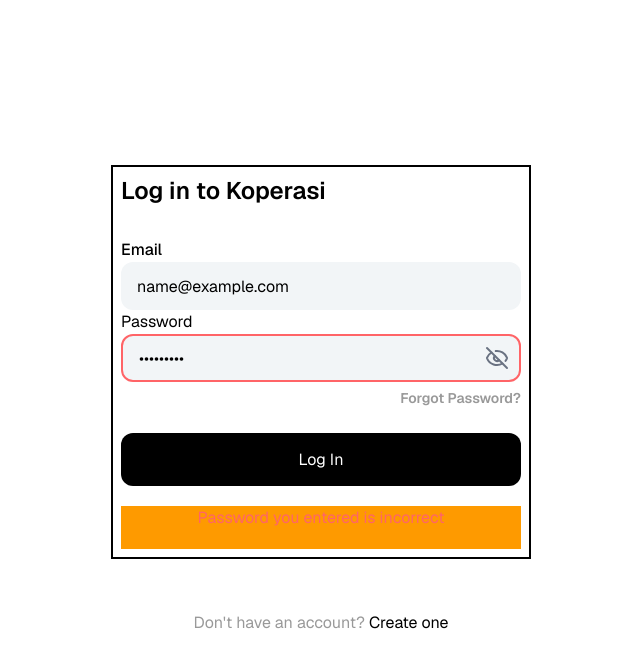
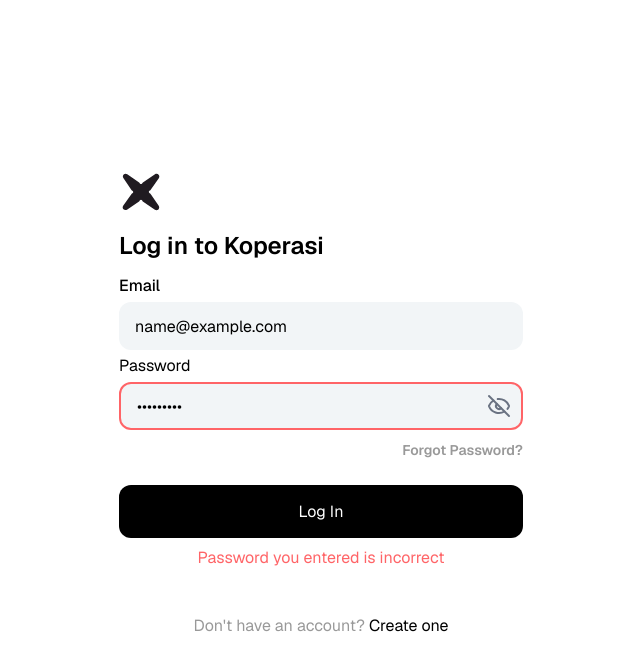
Before and after one commit to TatakAdi/Koperasi-FE-PABW, a Next.js app: page /Login in a window 1280 px wide. Both pictures are taken after typing "name@example.com", "Sample123" into the empty fields and a click on the button "Log In". Shown: the top 670 px of the page, without its empty margins (319-959 px from the left). Built offline with nearby package versions, Linux system fonts and the light colour scheme; no server answers.

Commit message:
Finalisasi UI Login pt.2

```diff
--- a/src/app/(pages)/ForgotPass/page.jsx
+++ b/src/app/(pages)/ForgotPass/page.jsx
@@ -1,21 +1,16 @@
 "use client";
 import EmailInput from "../../components/EmailInput";
-import useInput from "@/app/hooks/useInput";
+import useInput from "@/hooks/useInput";
 import Image from "next/image";
 
 export default function ForgotPass() {
-  const [email, onEmailChange] = useInput("starnig@star.com");
+  const [email, onEmailChange] = useInput();
 
   return (
     <div className="w-full min-h-screen flex justify-center items-center p-4 bg-white">
       <div className="flex flex-col items-start w-full max-w-[420px]">
         <div className="w-[44px] h-[44px] relative mb-4">
-          <Image
-            src="/logo.svg"
-            alt="Logo"
-            fill
-            className="object-contain"
-          />
+          <Image src="/logo.svg" alt="Logo" fill className="object-contain" />
         </div>
 
         <h2 className="text-[#000] text-[24px] font-semibold font-geist mb-2">
--- a/src/app/(pages)/Login/page.jsx
+++ b/src/app/(pages)/Login/page.jsx
@@ -5,6 +5,7 @@
 import useInput from "../../hooks/useInput";
 import { login } from "../../lib/api/login";
 import { useState } from "react";
+import Image from "next/image";
 
 export default function Login() {
   const [email, onEmailChange] = useInput();
@@ -29,10 +30,15 @@
 
   return (
     <div className="w-full flex justify-center items-center h-screen flex-col gap-13">
-      <div className=" w-[420px] h-[394px] grid border-2 p-2 border-black">
-        <h2 className="font-semibold text-2xl">Log in to Koperasi</h2>
+      <div className=" w-[420px] h-[400px]  p-2 ">
+        <div>
+          <div className="w-[44px] h-[44px] relative mb-4">
+            <Image src="/logo.svg" alt="Logo" fill className="object-contain" />
+          </div>
+          <h2 className="font-semibold text-2xl">Log in to Koperasi</h2>
+        </div>
         <form action="" onSubmit={onSubmitEventHandler}>
-          <div className="my-3">
+          <div className="my-3 grid gap-1">
             <EmailInput email={email} onEmailChange={onEmailChange} />
             <PasswordInput
               password={password}
@@ -45,7 +51,7 @@
                 href="/ForgotPass"
                 className="text-[#999999] hover:text-red-500 transition-colors"
               >
-              Forgot Password?
+                Forgot Password?
               </a>
             </p>
           </div>
@@ -54,17 +60,17 @@
           </button>
         </form>
 
-        {isError ? (
-          <h3 className="w-full text-center text-red-400 bg-amber-500">
-            Password you entered is incorrect
-          </h3>
-        ) : (
-          <span className="bg-amber-500"></span>
-        )}
+        <h3
+          className={`w-full text-center text-red-400  ${
+            isError ? "visible" : "hidden"
+          } mt-2`}
+        >
+          Password you entered is incorrect
+        </h3>
       </div>
       <p className="text-[#999999]">
         Don't have an account?{" "}
-        <a href="/Register" className="text-black">
+        <a href="/Register" className="text-black hover:underline">
           Create one
         </a>
       </p>
--- a/src/app/(pages)/Register/page.jsx
+++ b/src/app/(pages)/Register/page.jsx
@@ -3,6 +3,7 @@
 import EmailInput from "../../components/EmailInput";
 import PasswordInput from "../../components/PasswordInput";
 import NameInput from "../../components/NameInput";
+import Image from "next/image";
 
 export default function Register() {
   const [name, onNameChange] = useInput();
@@ -12,7 +13,10 @@
 
   return (
     <div className="w-full flex justify-center items-center h-screen flex-col gap-13">
-      <div className=" w-[420px] h-[500px] grid border-2 p-2 border-black">
+      <div className=" w-[420px] h-[500px] grid p-2 ">
+        <div className="w-[44px] h-[44px] relative mb-4">
+          <Image src="/logo.svg" alt="Logo" fill className="object-contain" />
+        </div>
         <h2 className="font-semibold text-2xl">Register New Account</h2>
         <form action="">
           <div className="my-3 flex flex-col gap-1.5">
@@ -37,9 +41,9 @@
           </button>
         </form>
       </div>
-      <p className="text-[#999999]">
+      <p className="text-[#999999] mt-3">
         Already have an account?{" "}
-        <a href="/Login" className="text-black">
+        <a href="/Login" className="text-black hover:underline">
           Log in!
         </a>
       </p>
--- a/src/app/components/PasswordInput.jsx
+++ b/src/app/components/PasswordInput.jsx
@@ -17,8 +17,8 @@
           type={showPassword ? "text" : "password"}
           id="password"
           className={`block bg-[#F2F5F7] w-full h-[48px] rounded-xl py-[12px] pr-[12px] pl-[16px] ${
-            isError ? "border-2 border-red-400" : null
-          }`}
+            isError ? "border-2 border-red-400 " : null
+          } `}
           value={password}
           onChange={onPasswordChange}
           placeholder="password123"
--- a/src/app/lib/api/login.js
+++ b/src/app/lib/api/login.js
@@ -13,7 +13,6 @@
   const responseJson = await response.json();
 
   if (response.status !== 200) {
-    alert("Login Gagal");
     console.error(responseJson.message);
     return { error: true, data: null };
   }
```
Also changed, not shown: src/app/(pages)/Login/ForgotPass/page.jsx (deleted).
